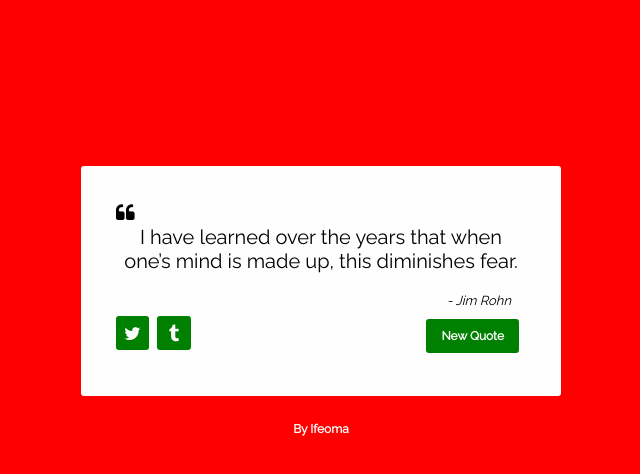
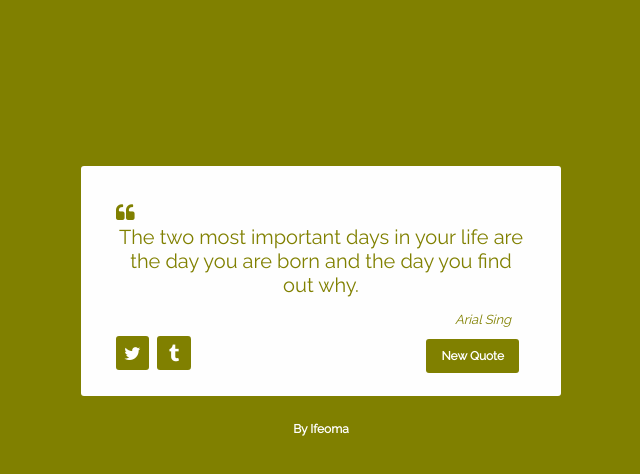
Before and after one commit to JonasAnn/RandomQ, a plain HTML site: page index.html in a window 1280 px wide. Both pictures are taken after a click on the link "New Quote". Shown: the whole page, without its empty margins (319-959 px from the left). Drawn offline with Linux system fonts and the light colour scheme.

Commit message:
completed js

```diff
--- a/app.js
+++ b/app.js
@@ -12,44 +12,27 @@ authorArr = ['King Luther', 'Marvellous Kelvin', 'Nelly J. Man', 'Goodman Love',
 
 colorArr = ['#FF0000'	, '#800000', '#FFFF00', 	'#808000', 	'#00FF00', '#008000', '#00FFFF', 	'#008080', '#0000FF'];
 
-// gove.forEach(function(gove, index) {
-//   gove.textContent = `${index} : ${"love"}`;
-// });
+bgColorArr = ['#FF0000'	, '#800000', '#FFFF00', 	'#808000', 	'#00FF00', '#008000', '#00FFFF', 	'#008080', '#0000FF'];
+
 
 const buttonClick = document.getElementById("new-quote");
 const authorText = document.getElementById("text");
 const authorName = document.getElementById("author");
 const colorChain = document.querySelectorAll(".color-change");
+const bgColor = document.querySelectorAll(".bg-color");
 
-buttonClick.addEventListener("click", newEvent);
+
+ buttonClick.addEventListener("click", newEvent);
 
   function newEvent(e){
-    for (let t = 0; t < wordArr.length; t++) {
-    authorText.textContent = wordArr[t];
-  }
+    authorText.innerHTML = wordArr[Math.floor(Math.random() * 9)];
+    authorName.innerHTML = authorArr[Math.floor(Math.random() * 9)];
+    let fixedColor = colorArr[Math.floor(Math.random() * 9)];
+    colorChain.forEach(function(item){
+      item.style.color = fixedColor;
+    });
+    bgColor.forEach(function(items){
+      items.style.backgroundColor = fixedColor;
+    });
 
-};
-
-
-// buttonClick.addEventListener('click', nameEvent);
-
-// function nameEvent(e) {
-//   colorChain.style.color = "red"
-//   e.preventDefault();
-// };
-
-// for ( let c = 0; c < colorArr.length; c++) {
-//   console.log(colorArr[c]);
-// }
-
-// function colorEvent(e) {
-
-//   colorChain.style.color = "red"
-//   e.preventDefault();
-// };
-
-// let val;
-
-// val = colorArr.length;
-
-// console.log(val);
+  };
--- a/index.html
+++ b/index.html
@@ -12,7 +12,7 @@
   <link rel='stylesheet' type='text/css' media='screen' href='style.css'>
 
 </head>
-<body class="color-change">
+<body class="bg-color">
   <main id="wrapper">
   <div id="quote-box">
     <i class="fa fa-quote-left color-change" aria-hidden="true"></i>
@@ -23,18 +23,18 @@
 
       <div id="link-box1">
 
-      <div class="color-change twitter" >
+      <div class="bg-color twitter" >
         <a href="#" id="tweet-quote"><i class="fa fa-twitter font" aria-hidden="true"></i></a>
       </div>
 
-      <div class="color-change tumblr">
+      <div class="bg-color tumblr">
         <a href="https://www.tumblr.com/" target="_blank" id="tweet-quote"><i class="fa fa-tumblr font" aria-hidden="true"></i></a>
     </div>
 
     </div>
 
     <div id="link-box2">
-   <a href="# " id="new-quote" class="color-change btn">New Quote
+   <a href="# " id="new-quote" class="bg-color btn">New Quote
         </a>
 
     </div>
--- a/style.css
+++ b/style.css
@@ -20,13 +20,15 @@ html{
 }
 #text {
   text-align: center;
+  padding-bottom: 15px;
+
 }
 #author{
   font-size: 65%;
   position: absolute;
   right: 0;
   padding-right: 50px;
-  padding-top: 20px;
+
 }
 #tweet-quote {
   color: #ffffff;
@@ -37,7 +39,7 @@ html{
   width: 90%;
   height: 60px;
   position: absolute;
-  bottom: 30px;
+  bottom: 10px;
 }
 .tumblr {
   background-color: green;
```
